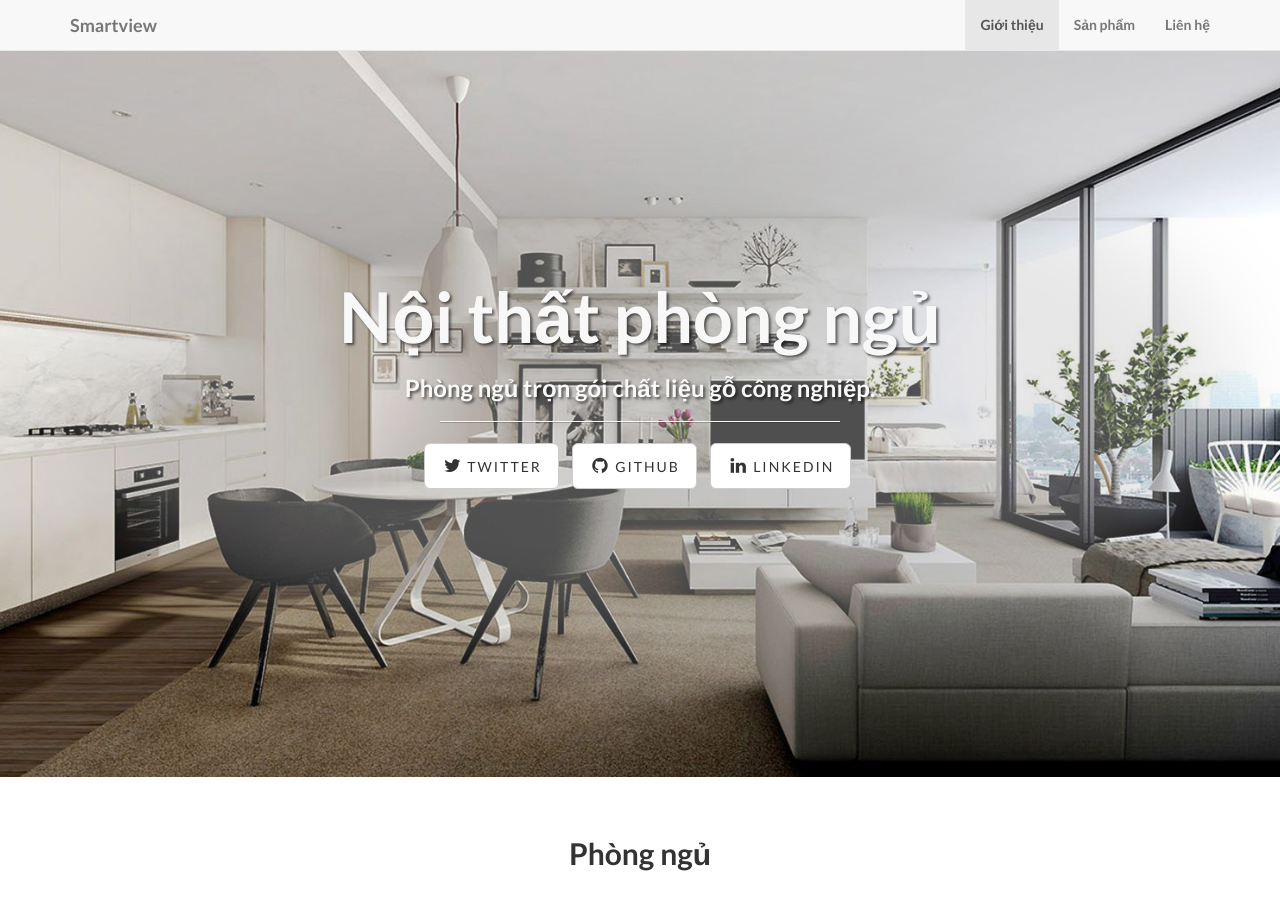
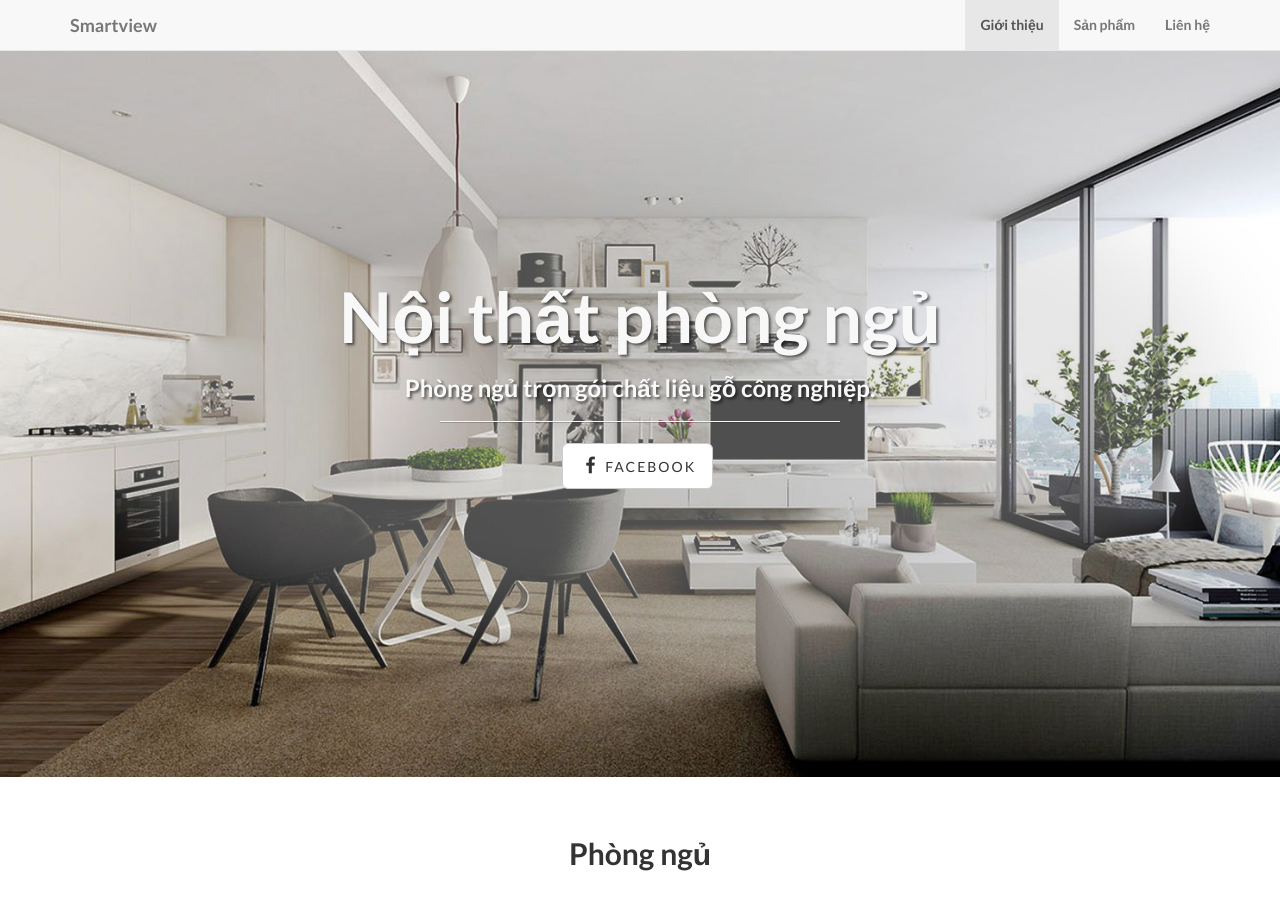
Before and after one commit to haithao/test, a Jekyll site: the page built from index.html, in a window 1280 px wide and 900 px high. Built offline with Jekyll 4.4.1, drawn with Linux system fonts in a browser that asks for light colours; nearby versions of some CDN libraries; library files that are not in the unit come from our copies; some of the changed text lies outside the part shown.

Commit message:
Update _config.yml

```diff
--- a/_config.yml
+++ b/_config.yml
@@ -26,9 +26,5 @@
 # ----------------------- #
 
 social:
-  - title: twitter
-    url: https://twitter.com/
-  - title: github
-    url: https://github.com/
-  - title: linkedin
-    url:
+  - title: facebook
+    url: https://facebook.com/
```
